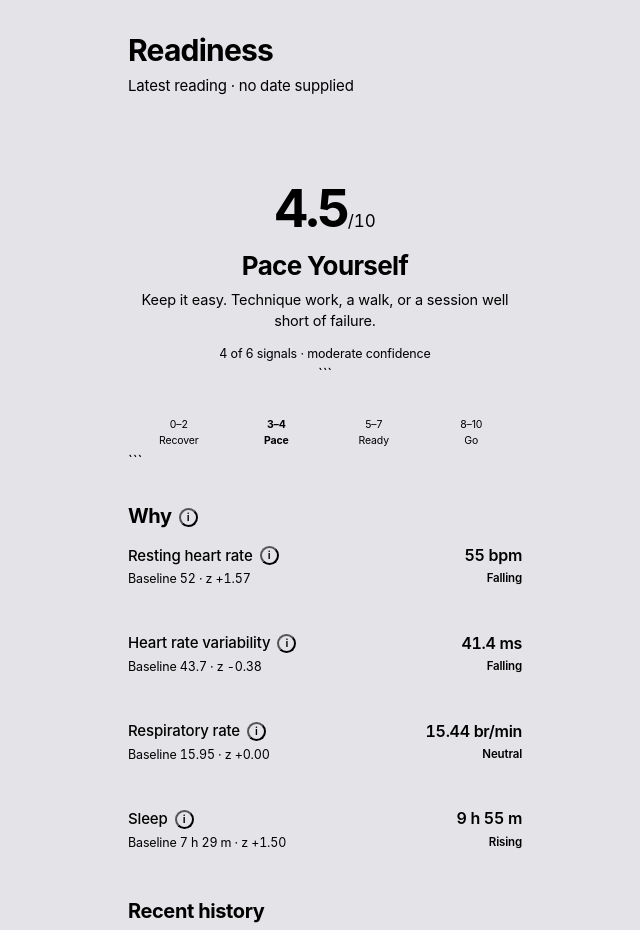
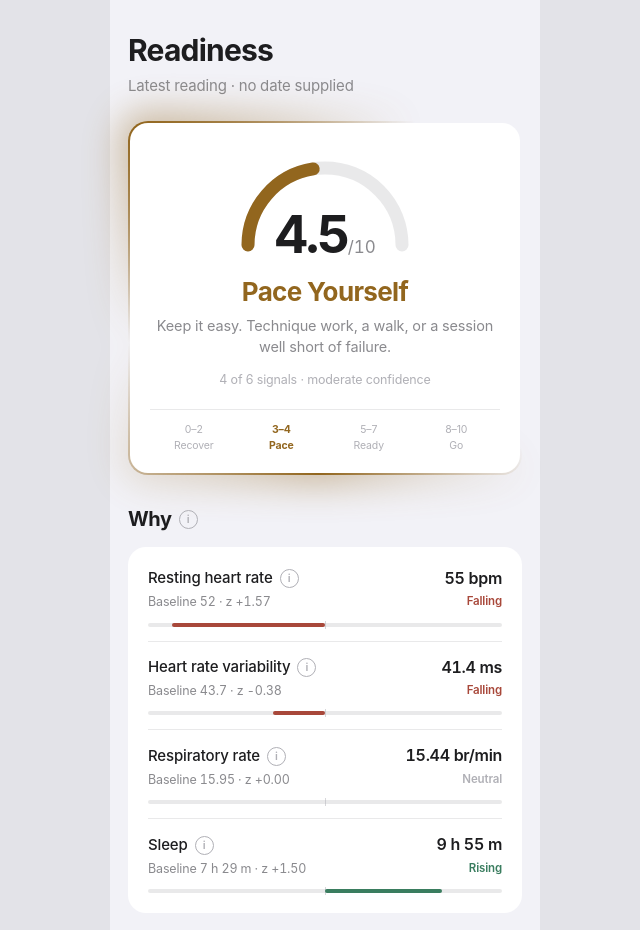
Before and after one commit to ridgwayb/readiness, a plain HTML site: page index.html in a window 1280 px wide. Shown: the top 930 px of the page, without its empty margins (315-955 px from the left). Drawn offline with Linux system fonts and the light colour scheme.

Commit message:
Fix CSS variable syntax in index.html

````diff
--- a/index.html
+++ b/index.html
@@ -1,5 +1,4 @@
 <!DOCTYPE html>
-
 <html lang="en-GB">
 <head>
 <meta charset="utf-8">
@@ -11,28 +10,28 @@
 [hidden] { display: none !important; }
 
 :root {
-–bg: #F2F2F7; –card: #FFFFFF; –inset: #F2F2F7;
-–ink: #1D1D1F; –ink-2: #8A8A8E; –ink-3: #B0B0B6;
-–sep: rgba(60,60,67,.11);
-–green: #3A7D5F; –amber: #92661E; –red: #A8483A; –blue: #3D6A96;
-–r-card: 18px; –r-in: 10px; –gutter: 20px;
+  --bg: #F2F2F7; --card: #FFFFFF; --inset: #F2F2F7;
+  --ink: #1D1D1F; --ink-2: #8A8A8E; --ink-3: #B0B0B6;
+  --sep: rgba(60,60,67,.11);
+  --green: #3A7D5F; --amber: #92661E; --red: #A8483A; --blue: #3D6A96;
+  --r-card: 18px; --r-in: 10px; --gutter: 20px;
 }
 @media (prefers-color-scheme: dark) {
   :root {
-–bg: #000000; –card: #1C1C1E; –inset: #2C2C2E;
-–ink: #F5F5F7; –ink-2: #98989D; –ink-3: #6A6A70;
-–sep: rgba(84,84,88,.42);
-–green: #74C79E; –amber: #DBA85C; –red: #E28A7C; –blue: #83AFDC;
+    --bg: #000000; --card: #1C1C1E; --inset: #2C2C2E;
+    --ink: #F5F5F7; --ink-2: #98989D; --ink-3: #6A6A70;
+    --sep: rgba(84,84,88,.42);
+    --green: #74C79E; --amber: #DBA85C; --red: #E28A7C; --blue: #83AFDC;
   }
 }
 
 html { -webkit-text-size-adjust: 100%; }
 body {
-margin: 0; background: var(–bg); color: var(–ink);
-font-family: -apple-system, BlinkMacSystemFont, “SF Pro Display”, “SF Pro Text”, “Helvetica Neue”, Arial, sans-serif;
+  margin: 0; background: var(--bg); color: var(--ink);
+  font-family: -apple-system, BlinkMacSystemFont, "SF Pro Display", "SF Pro Text", "Helvetica Neue", Arial, sans-serif;
   font-size: 15px; line-height: 1.47; letter-spacing: -0.01em; -webkit-font-smoothing: antialiased;
 }
-.num { font-variant-numeric: tabular-nums; font-feature-settings: “tnum” 1; }
+.num { font-variant-numeric: tabular-nums; font-feature-settings: "tnum" 1; }
 
 .app {
   width: 100%; max-width: 430px; min-height: 100vh; margin: 0 auto;
@@ -42,57 +41,57 @@ calc(env(safe-area-inset-bottom) + 40px) calc(env(safe-area-inset-left) + 18px);
 @media (min-width: 500px) {
   body { background: #E3E3E8; }
   @media (prefers-color-scheme: dark) { body { background: #0A0A0C; } }
-.app { background: var(–bg); }
+  .app { background: var(--bg); }
 }
 
 .info {
   position: relative; flex: 0 0 auto;
   width: 19px; height: 19px; padding: 0; margin: 0 0 0 7px;
-border: 1.2px solid var(–ink-3); border-radius: 50%;
-background: none; color: var(–ink-3);
+  border: 1.2px solid var(--ink-3); border-radius: 50%;
+  background: none; color: var(--ink-3);
   font: 600 11px/1 -apple-system, BlinkMacSystemFont, sans-serif;
   cursor: pointer; display: inline-flex; align-items: center; justify-content: center;
   transition: color .15s ease, border-color .15s ease;
 }
-.info::after { content: “”; position: absolute; top: -13px; left: -13px; right: -13px; bottom: -13px; }
-.info[aria-expanded=“true”] { color: var(–blue); border-color: var(–blue); }
+.info::after { content: ""; position: absolute; top: -13px; left: -13px; right: -13px; bottom: -13px; }
+.info[aria-expanded="true"] { color: var(--blue); border-color: var(--blue); }
 @media (prefers-reduced-motion: reduce) { .info { transition: none; } }
 
 .panel {
-background: var(–inset); border-radius: var(–r-in); padding: 13px 15px; margin-top: 11px;
-font-size: 13px; line-height: 1.5; color: var(–ink-2);
+  background: var(--inset); border-radius: var(--r-in); padding: 13px 15px; margin-top: 11px;
+  font-size: 13px; line-height: 1.5; color: var(--ink-2);
 }
-.panel b { color: var(–ink); font-weight: 600; }
+.panel b { color: var(--ink); font-weight: 600; }
 .panel p { margin: 0 0 9px; } .panel p:last-child { margin-bottom: 0; }
 .rows .panel { grid-column: 1 / -1; }
 
 header.top { margin-bottom: 24px; }
 header.top h1 { margin: 0; font-size: 30px; font-weight: 700; letter-spacing: -0.026em; }
-header.top .sub { margin: 3px 0 0; font-size: 15px; color: var(–ink-2); }
+header.top .sub { margin: 3px 0 0; font-size: 15px; color: var(--ink-2); }
 
 section { margin-bottom: 30px; }
 .sechead { margin: 0 0 12px; font-size: 20px; font-weight: 700; letter-spacing: -0.02em; display: flex; align-items: center; }
-.card { background: var(–card); border-radius: var(–r-card); padding: var(–gutter); }
+.card { background: var(--card); border-radius: var(--r-card); padding: var(--gutter); }
 .card + .card { margin-top: 12px; }
 
 /* animated gradient ring — needs @property to interpolate an angle */
-@property –a { syntax: “<angle>”; initial-value: 0deg; inherits: false; }
-@keyframes spin { to { –a: 360deg; } }
+@property --a { syntax: "<angle>"; initial-value: 0deg; inherits: false; }
+@keyframes spin { to { --a: 360deg; } }
 
 .glow {
-–accent: var(–blue);
+  --accent: var(--blue);
   position: relative;
   padding: 2px;
-border-radius: calc(var(–r-card) + 2px);
-background: conic-gradient(from var(–a),
-transparent 0deg, var(–accent) 55deg, transparent 130deg,
-transparent 230deg, var(–accent) 285deg, transparent 360deg);
+  border-radius: calc(var(--r-card) + 2px);
+  background: conic-gradient(from var(--a),
+    transparent 0deg, var(--accent) 55deg, transparent 130deg,
+    transparent 230deg, var(--accent) 285deg, transparent 360deg);
   animation: spin 7s linear infinite;
 }
 .glow > .card { position: relative; z-index: 1; }
 .bloom {
   position: absolute; inset: -10px; z-index: 0;
-border-radius: calc(var(–r-card) + 12px);
+  border-radius: calc(var(--r-card) + 12px);
   background: inherit;
   filter: blur(18px);
   opacity: .42;
@@ -103,57 +102,56 @@ pointer-events: none;
   .bloom { display: none; }
 }
 
-.hero { padding: 26px var(–gutter) var(–gutter); text-align: center; }
+.hero { padding: 26px var(--gutter) var(--gutter); text-align: center; }
 .dial { position: relative; width: 190px; margin: 0 auto; }
 .dial svg { display: block; width: 190px; height: 112px; }
 .dial-read { position: absolute; inset: 0; display: flex; flex-direction: column; align-items: center; justify-content: flex-end; }
 .dial-read .s { font-size: 52px; font-weight: 700; letter-spacing: -0.05em; line-height: 1; }
-.dial-read .s small { font-size: 17px; font-weight: 400; color: var(–ink-2); letter-spacing: -0.01em; }
+.dial-read .s small { font-size: 17px; font-weight: 400; color: var(--ink-2); letter-spacing: -0.01em; }
 .cat { margin: 16px 0 0; font-size: 26px; font-weight: 700; letter-spacing: -0.025em; line-height: 1.15; }
-.sayso { margin: 8px 0 0; font-size: 14.5px; color: var(–ink-2); line-height: 1.45; }
-.conf { margin: 14px 0 0; font-size: 12.5px; color: var(–ink-3); }
+.sayso { margin: 8px 0 0; font-size: 14.5px; color: var(--ink-2); line-height: 1.45; }
+.conf { margin: 14px 0 0; font-size: 12.5px; color: var(--ink-3); }
 
-.scale-key { display: flex; margin-top: 20px; border-top: 1px solid var(–sep); padding-top: 12px; }
-.scale-key div { flex: 1; font-size: 10.5px; color: var(–ink-3); text-align: center; }
+.scale-key { display: flex; margin-top: 20px; border-top: 1px solid var(--sep); padding-top: 12px; }
+.scale-key div { flex: 1; font-size: 10.5px; color: var(--ink-3); text-align: center; }
 .scale-key div.on { font-weight: 650; }
 .scale-key b { display: block; font-weight: inherit; }
 
 .rows { margin: 0; padding: 0; list-style: none; }
-.rows li { display: grid; grid-template-columns: 1fr auto; gap: 3px 14px; padding: 14px 0; border-top: 1px solid var(–sep); }
+.rows li { display: grid; grid-template-columns: 1fr auto; gap: 3px 14px; padding: 14px 0; border-top: 1px solid var(--sep); }
 .rows li:first-child { border-top: 0; padding-top: 0; }
 .rows li:last-child { padding-bottom: 0; }
 .r-name { font-size: 15px; font-weight: 500; display: flex; align-items: center; }
 .r-val { font-size: 16px; font-weight: 600; text-align: right; letter-spacing: -0.02em; }
-.r-base { font-size: 12.5px; color: var(–ink-2); }
+.r-base { font-size: 12.5px; color: var(--ink-2); }
 .r-tag { text-align: right; font-size: 11.5px; font-weight: 600; white-space: nowrap; align-self: start; }
-.g { color: var(–green); } .a { color: var(–red); } .n { color: var(–ink-3); }
+.g { color: var(--green); } .a { color: var(--red); } .n { color: var(--ink-3); }
 
-.bar { height: 4px; border-radius: 2px; background: var(–sep); position: relative; margin-top: 8px; grid-column: 1 / -1; }
+.bar { height: 4px; border-radius: 2px; background: var(--sep); position: relative; margin-top: 8px; grid-column: 1 / -1; }
 .bar i { position: absolute; top: 0; height: 4px; border-radius: 2px; }
-.bar u { position: absolute; top: -2px; left: 50%; width: 1px; height: 8px; background: var(–ink-3); opacity: .5; }
+.bar u { position: absolute; top: -2px; left: 50%; width: 1px; height: 8px; background: var(--ink-3); opacity: .5; }
 
-.chart { padding: 16px 0; border-top: 1px solid var(–sep); }
+.chart { padding: 16px 0; border-top: 1px solid var(--sep); }
 .chart:first-of-type { border-top: 0; padding-top: 0; }
 .chart:last-child { padding-bottom: 0; }
 .chart-head { display: flex; align-items: baseline; justify-content: space-between; gap: 12px; }
 .ct { font-size: 14.5px; font-weight: 500; }
 .cv { font-size: 18px; font-weight: 650; letter-spacing: -0.024em; }
-.cv span { font-size: 11.5px; font-weight: 400; color: var(–ink-2); }
+.cv span { font-size: 11.5px; font-weight: 400; color: var(--ink-2); }
 .spark { margin-top: 10px; width: 100%; height: 40px; display: block; overflow: visible; }
-.xlabs { display: flex; justify-content: space-between; font-size: 10.5px; color: var(–ink-3); margin-top: 5px; }
+.xlabs { display: flex; justify-content: space-between; font-size: 10.5px; color: var(--ink-3); margin-top: 5px; }
 
-.status { padding: 15px 16px; border-radius: var(–r-in); background: var(–inset);
-font-size: 13.5px; line-height: 1.5; color: var(–ink-2); }
+.status { padding: 15px 16px; border-radius: var(--r-in); background: var(--inset);
+          font-size: 13.5px; line-height: 1.5; color: var(--ink-2); }
 .status + .status { margin-top: 8px; }
-.status b { color: var(–ink); font-weight: 600; }
-.status.warn b { color: var(–amber); }
+.status b { color: var(--ink); font-weight: 600; }
+.status.warn b { color: var(--amber); }
 
-footer { margin-top: 6px; font-size: 11.5px; color: var(–ink-3); line-height: 1.55; }
+footer { margin-top: 6px; font-size: 11.5px; color: var(--ink-3); line-height: 1.55; }
 footer p { margin: 0 0 5px; }
 
-:focus-visible { outline: 2px solid var(–blue); outline-offset: 3px; border-radius: 8px; }
+:focus-visible { outline: 2px solid var(--blue); outline-offset: 3px; border-radius: 8px; }
 </style>
-
 </head>
 <body>
 <main class="app">
@@ -178,7 +176,6 @@ footer p { margin: 0 0 5px; }
       <p class="sayso" id="sayso">—</p>
       <p class="conf" id="conf"></p>
 
-```
       <div class="scale-key" id="bands" aria-hidden="true">
         <div><b>0–2</b>Recover</div>
         <div><b>3–4</b>Pace</div>
@@ -187,8 +184,6 @@ footer p { margin: 0 0 5px; }
       </div>
     </div>
     </div>
-```
-
   </section>
 
   <section aria-labelledby="s2">
@@ -544,6 +539,5 @@ footer p { margin: 0 0 5px; }
   });
 })();
 </script>
-
 </body>
 </html>
````
Lines whose indentation alone changed are shown as unchanged.
